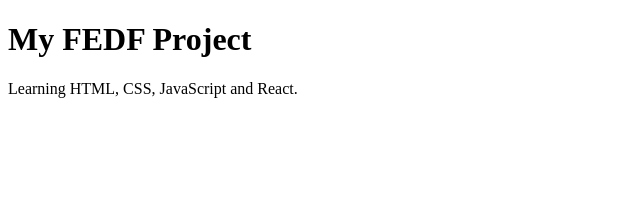
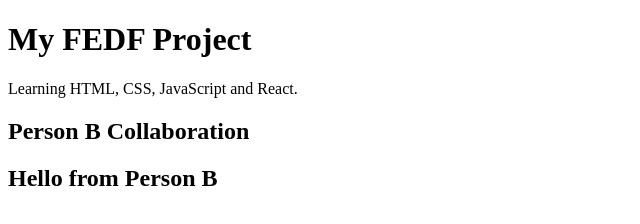
Before and after one commit to arepallithanishka32008-maker/fedf-practice, a plain HTML site: page index.html in a window 1280 px wide. Shown: the whole page, without its empty margins (0-640 px from the left). Drawn offline with Linux system fonts and the light colour scheme.

Commit message:
Person B changes

```diff
--- a/index.html
+++ b/index.html
@@ -8,6 +8,7 @@
 
     <h1>My FEDF Project</h1>
     <p>Learning HTML, CSS, JavaScript and React.</p>
-
+      <h2>Person B Collaboration</h2>
+      <h2>Hello from Person B</h2>
 </body>
 </html>
```
